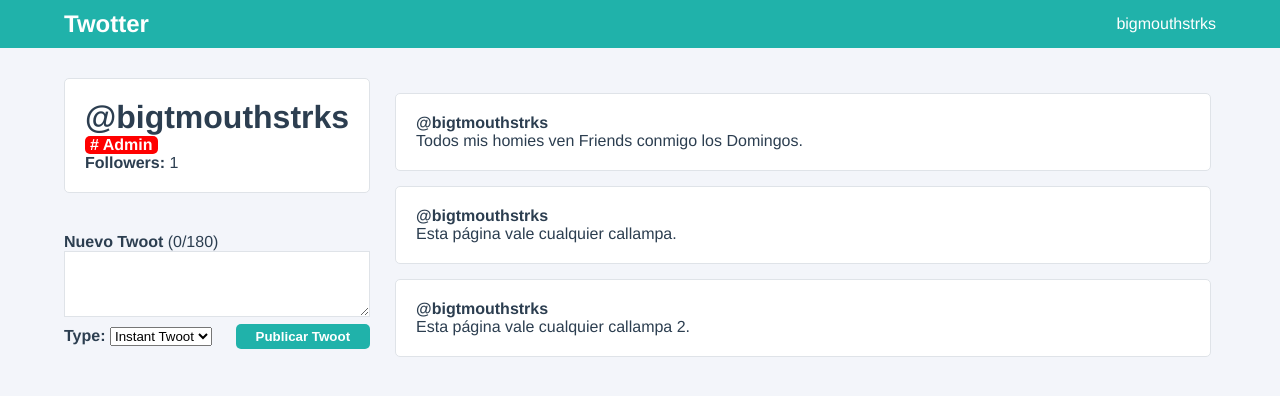
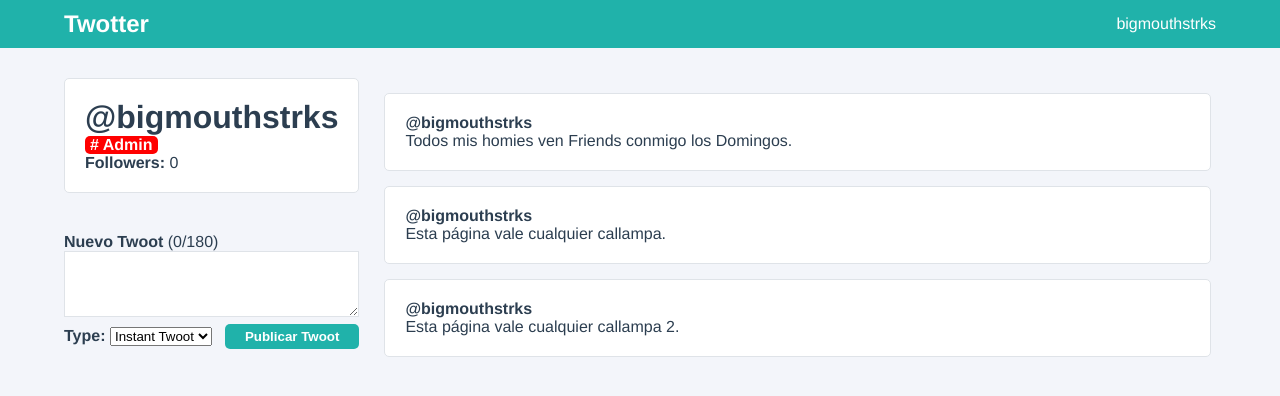
Before and after one commit to bigmouthstrks/twitter-like-app, a Vue app: page / in a window 1280 px wide. Shown: the top 396 px of the page. Built offline with nearby package versions, Linux system fonts and the light colour scheme.

Commit message:
Proyecto actualizado usando con Composition API

```diff
--- a/src/components/CreateTwootPanel.vue
+++ b/src/components/CreateTwootPanel.vue
@@ -1,13 +1,13 @@
 <template>
-    <form class="create-twoot-panel" @submit.prevent='createNewTwoot' :class="{ '--exceeded':newTwootCharacterCount > 180 }">
-        <label for="newTwoot"><strong>Nuevo Twoot</strong> ({{ newTwootCharacterCount }}/180) </label>
-        <textarea id="newTwoot" rows="4" v-model='newTwootContent' />
+    <form class="create-twoot-panel" @submit.prevent='createNewTwoot' :class="{ '--exceeded': newTwootsCharacterCount > 180 }">
+        <label for="newTwoot"><strong>Nuevo Twoot</strong> ({{ newTwootsCharacterCount }}/180) </label>
+        <textarea id="newTwoot" rows="4" v-model='state.newTwootContent' />
 
         <div class="create-twoot-panel_submit">
             <div class="create-twoot-type">
                 <label for="newTwootType"><strong>Type: </strong></label>
-                <select id="newTwootType" v-model='selectedTwootType'>
-                    <option :value="option.value" v-for="(option, index) in twootTypes" :key="index">
+                <select id="newTwootType" v-model='state.selectedTwootType'>
+                    <option :value="option.value" v-for="(option, index) in state.twootTypes" :key="index">
                         {{ option.name }}
                     </option>
                 </select>
@@ -19,32 +19,37 @@
 </template>
 
 <script>
+import { computed, reactive } from 'vue';
+
 export default {
     name: "CreateTwootPanel",
-    data(){
-        return {
+    setup(props, context){
+        const state = reactive({
             newTwootContent: '',
             selectedTwootType: 'instant',
             twootTypes: [
                 { value: 'draft', name: 'Draft' },
                 { value: 'instant', name: 'Instant Twoot' }
             ]
+        })
+
+        const newTwootsCharacterCount = computed(() => state.newTwootContent.length)
+
+        function createNewTwoot() {
+            if (state.newTwootContent && state.selectedTwootType !== 'draft'){
+                context.emit('add-twoot', state.newTwootContent);
+                state.newTwootContent = '';
+            }
+            state.newTwootContent = '';
         }
-    },
-    computed: {
-        newTwootCharacterCount(){
-            return this.newTwootContent.length;
-        }
-    },
-    methods:{
-        createNewTwoot() {
-            if (this.newTwootContent && this.selectedTwootType !== 'draft'){
-                this.$emit('add-twoot', this.newTwootContent)
-                this.newTwootContent = '';
-            }
+
+        return {
+            state,
+            newTwootsCharacterCount,
+            createNewTwoot
         }
     }
-}
+};
 </script>
 
 <style lang="scss" scoped>
--- a/src/components/UserProfile.vue
+++ b/src/components/UserProfile.vue
@@ -35,7 +35,7 @@ export default {
             followers: 0,
             user: {
                 id: 1,
-                username: 'bigtmouthstrks',
+                username: 'bigmouthstrks',
                 firstName: 'Benjamin',
                 lastName: 'Caceres',
                 email: 'benjamin.caceres.ra@gmail.com',
@@ -57,27 +57,9 @@ export default {
         }
     },
     methods: {
-        createNewTwoot() {
-            if (this.newTwootContent && this.selectedTwootType !== 'draft') {
-                this.user.twoots.unshift({
-                    id: this.user.twoots.length + 1,
-                    content: this.newTwootContent
-                })
-                this.newTwootContent = '';
-            }
+        addTwoot(twoot) {
+            this.user.twoots.unshift({ id: this.user.twoots.length + 1, content: twoot })
         },
-        followUser() {
-            this.followers++;
-        },
-        unfollowUser() {
-            this.followers--;
-        },
-        toggleFavourite(id) {
-            console.log(`Favourite twoot #${id}`);
-        }
-    },
-    mounted() {
-        this.followUser();
     }
 }
 </script>
```
